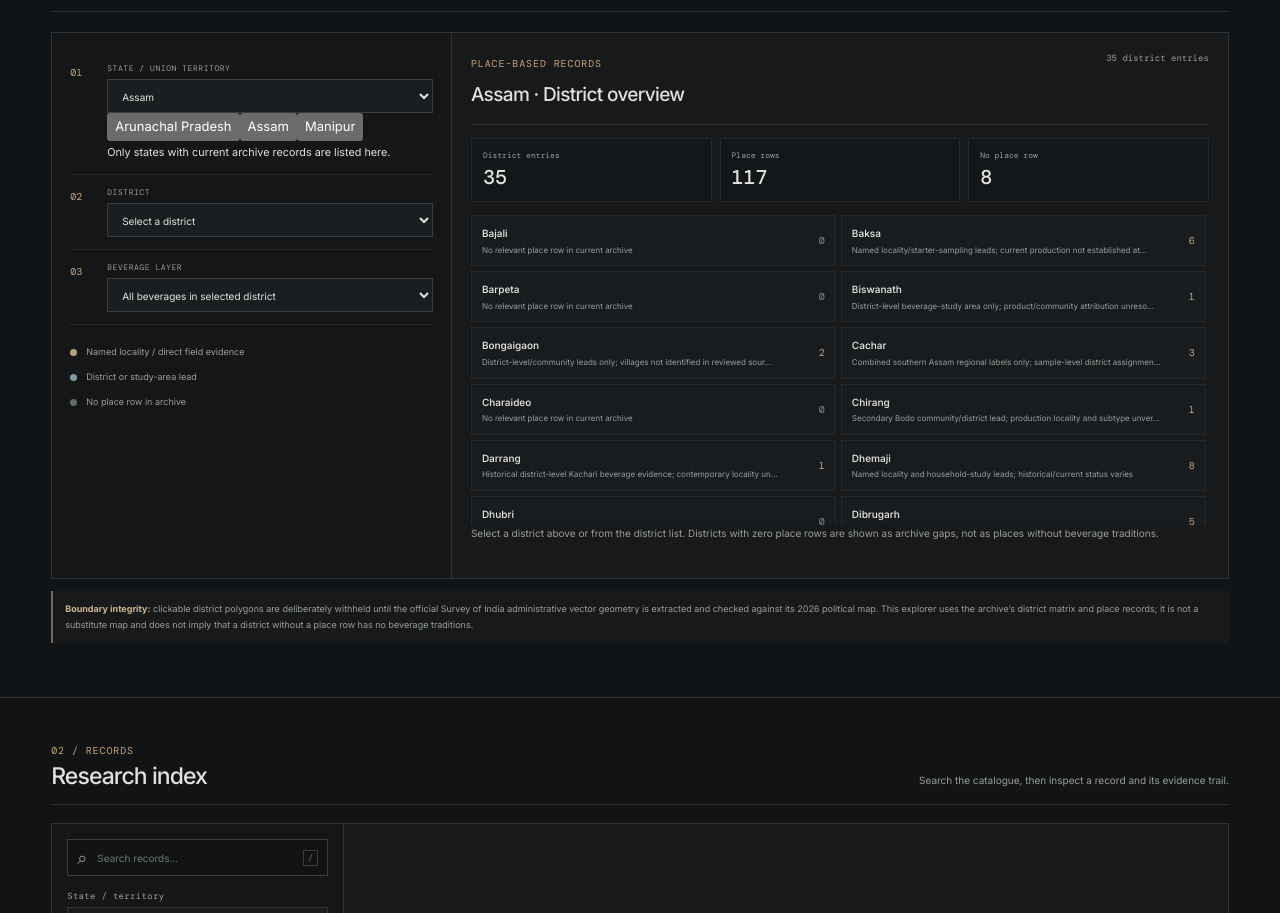
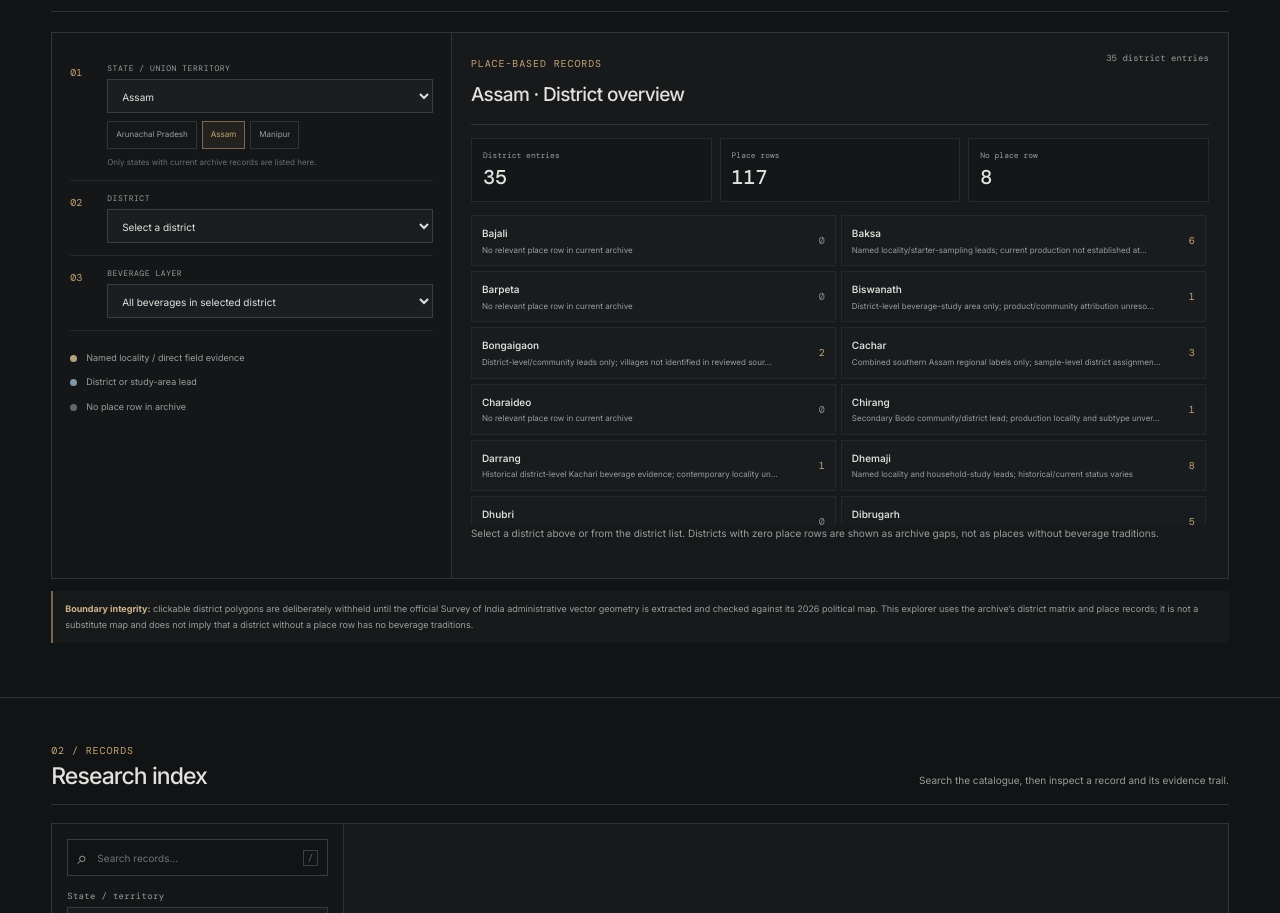
Before and after one commit to gahlautabhinav/indian-drinks-research, a plain HTML site: page index.html in a window 1280 px wide. Shown: the part 2155-3068 px from the top of the page. Drawn offline with nearby package versions, Linux system fonts and the light colour scheme.

Commit message:
Style archive state selector

```diff
--- a/assets/style.css
+++ b/assets/style.css
@@ -229,3 +229,5 @@ button:focus-visible,a:focus-visible,select:focus-visible,input:focus-visible{ou
 .geo-integrity-note{margin:12px 0 0;padding:10px 12px;border-left:2px solid #79684d;background:#17191b;color:var(--muted);font-size:9px;line-height:1.75}.geo-integrity-note strong{color:#d0b58f}
 @media(max-width:760px){.geo-workspace{grid-template-columns:1fr}.geo-browser{border-right:0;border-bottom:1px solid var(--line)}.geo-district-list{max-height:260px}}
 @media(max-width:480px){.geo-section{padding:32px 12px 38px}.geo-browser,.geo-results{padding:13px}.geo-district-list,.geo-beverage-list{grid-template-columns:1fr}.geo-district-detail{grid-template-columns:1fr;gap:7px}.geo-results-head h3{font-size:16px}.geo-summary>div{padding:8px}.geo-summary strong{font-size:17px}}
+
+.geo-state-buttons{display:flex;flex-wrap:wrap;gap:5px;margin-top:8px}.geo-state-buttons button{padding:6px 8px;border:1px solid var(--line);background:#15181a;color:var(--muted);font-size:8px;cursor:pointer}.geo-state-buttons button:hover,.geo-state-buttons button.active{border-color:#79684d;color:var(--accent);background:#24221e}.geo-picker-note{display:block;margin-top:7px;color:var(--faint);font-size:8px;line-height:1.5}
```
